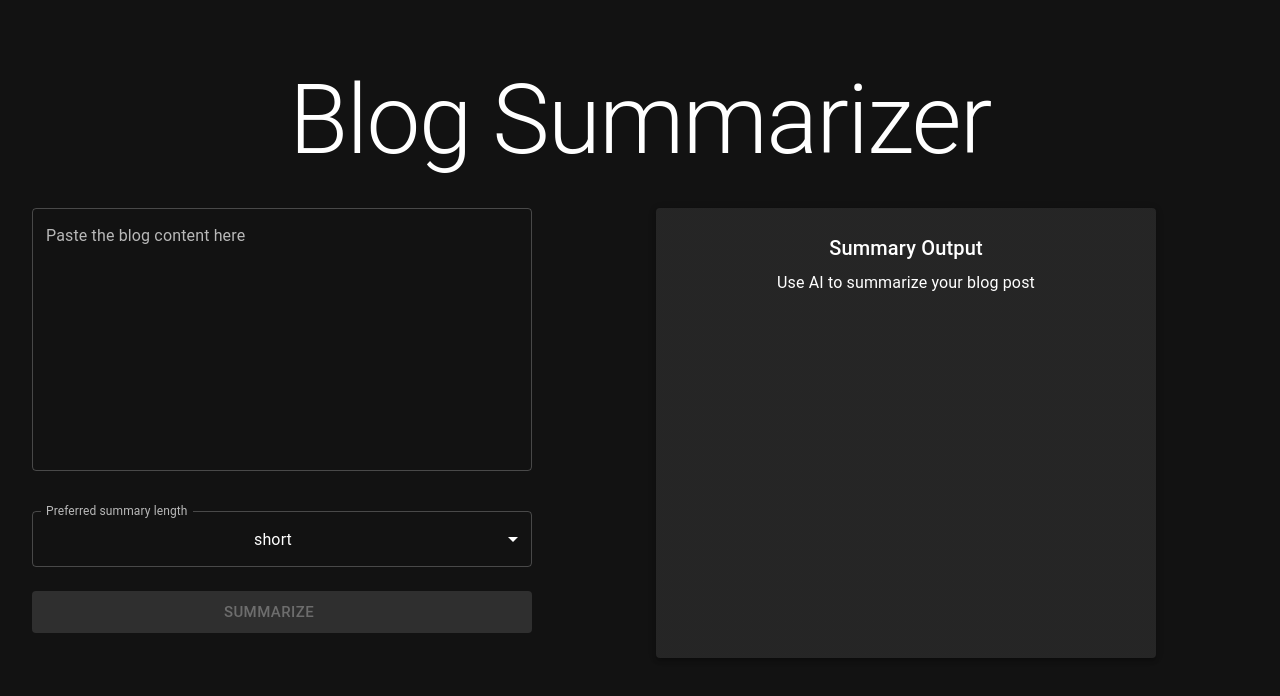
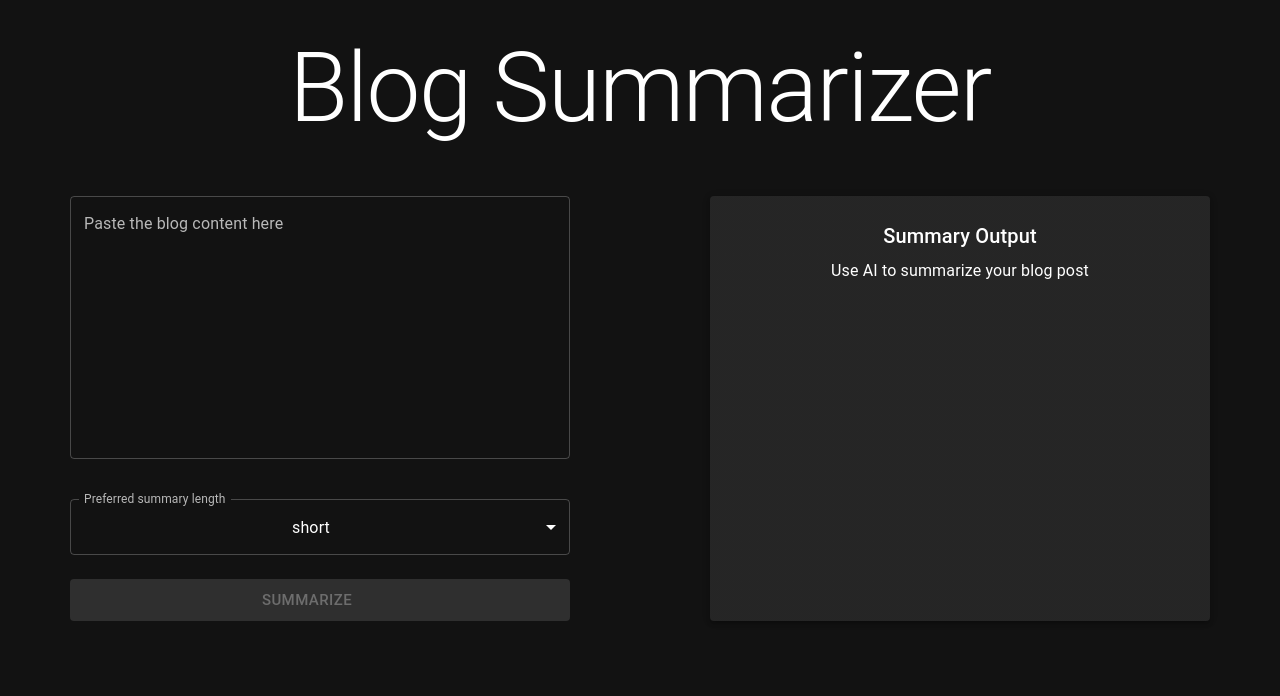
Before and after one commit to balayokesh/blog-summarizer, a React app in the folder frontend/: page / in a window 1280 px wide. Shown: the top 696 px of the page. Built offline with nearby package versions, Linux system fonts and the light colour scheme; some icons are missing; the HTML template or start-up script is replaced by a standard one.

Commit message:
Ux improvements

```diff
--- a/frontend/src/App.css
+++ b/frontend/src/App.css
@@ -1,31 +1,23 @@
 #root {
-  max-width: 1280px;
-  margin: 0 auto;
-  padding: 2rem;
   text-align: center;
-  /* Prevent scrollbar */
-  overflow: hidden;
 }
 
 .main-container {
   display: flex;
   flex-direction: column;
-  gap: 2rem;
+  align-items: center;
+  justify-content: space-around;
 }
 
-.form-section {
+.form-section, .summary-section {
   flex: 1;
-}
-
-.summary-section {
-  flex: 1;
+  min-height: 300px;
+  margin-top: 20px;
   display: flex;
-  align-items: stretch;
+  justify-content: center;
 }
 
 .summary-section .MuiPaper-root {
-  max-height: 350px;
-  min-height: 300px;
   overflow-y: auto;
   width: 500px;
   max-width: 100%;
--- a/frontend/src/App.jsx
+++ b/frontend/src/App.jsx
@@ -70,7 +70,7 @@ function App() {
 
 				<Box className="main-container" sx={{ flex: 1 }}>
 					<Box className="form-section">
-						<Box sx={{ width: 500, maxWidth: '100%' }}>
+						<Box sx={{ width: 500, maxWidth: '100%' }} style={{ minWidth: 500 }}>
 							<FormControl fullWidth sx={{ mb: 3 }}>
 								<TextField
 									fullWidth
@@ -120,7 +120,7 @@ function App() {
 					</Box>
 
 					<Box className="summary-section">
-						<Paper elevation={3} style={{ minHeight: 450 }} sx={{ p: 3, minHeight: 300, width: 500, maxWidth: '100%' }}>
+						<Paper elevation={3} style={{ height: 425 }} sx={{ p: 3, minHeight: 300, minWidth: 500 }}>
 							<Typography variant="h6" component="h2" gutterBottom>
 								Summary Output
 							</Typography>
--- a/frontend/src/index.css
+++ b/frontend/src/index.css
@@ -7,5 +7,4 @@
 body {
   margin: 0;
   padding: 0;
-  overflow: hidden;
 }
```
